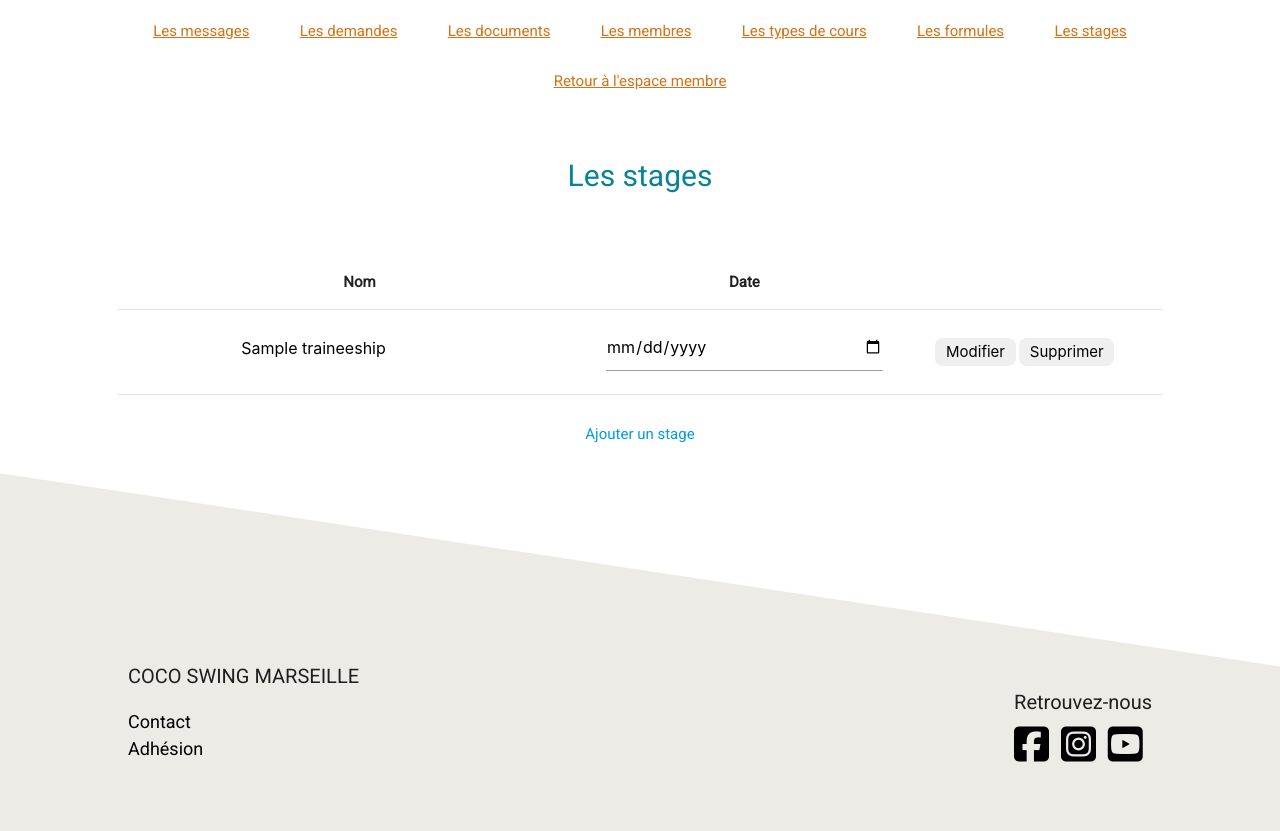
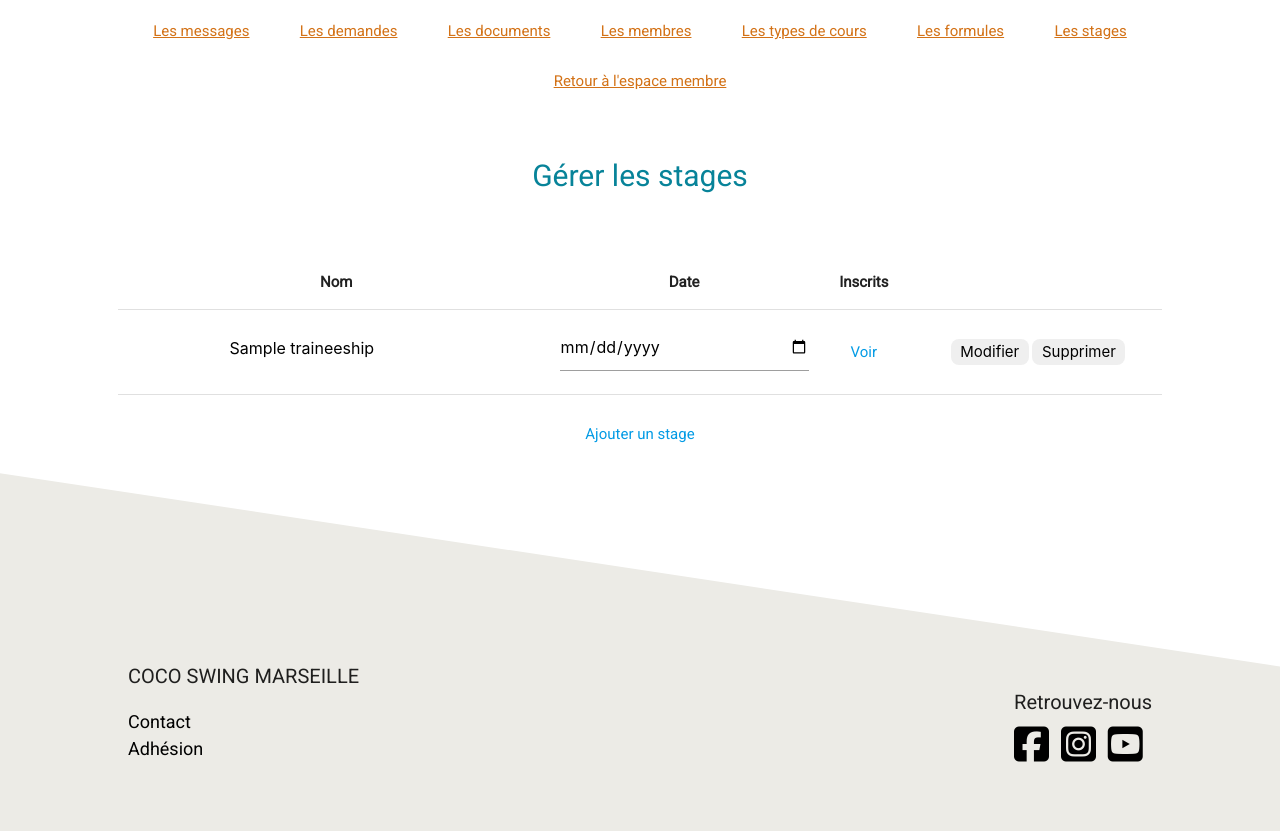
Before and after one commit to cecile-wojnowski/cocoswing, a PHP site: page /cocoswing/administration/stages in a window 1280 px wide. Shown: the part 562-1393 px from the top of the page. Run offline with PHP 8.4, Linux system fonts and the light colour scheme; the visitor is signed in with stand-in values (Sample User, id 1); tables that the repository leaves empty or names only in its code hold one stand-in row (values such as "Sample post"); some libraries are stand-ins or nearby versions.

Commit message:
lien permettant d'afficher une page spécifique par stage

```diff
--- a/views/admin/gestion-stages.php
+++ b/views/admin/gestion-stages.php
@@ -2,7 +2,7 @@
 
 <?php //var_dump($stages); ?>
 
-<h2 class="center-align h2_compte"> Les stages </h2>
+<h2 class="center-align h2_compte"> Gérer les stages </h2>
 
 <div class="row">
   <div class="col m10 s10 offset-m1">
@@ -12,6 +12,7 @@
       <tr>
         <th>Nom</th>
         <th>Date</th>
+        <th>Inscrits</th>
         <th></th>
       </tr>
     </thead>
@@ -25,6 +26,7 @@
           <td>
             <input id="date_<?= $data["id"] ?>" type="date" name="date" value="<?= $data['start_date'] ?>">
           </td>
+          <td><a href="<?= URL ?>administration/inscritsStage/<?= $data["id"] ?>"> Voir </a></td>
           <td>
             <button type="submit" name="button" class="updateTraineeship" id="update_<?= $data["id"] ?>"> Modifier </button>
             <a href="#supprimer_stage<?= $data["id"] ?>" class="modal-trigger" rel="modal:open">
```
